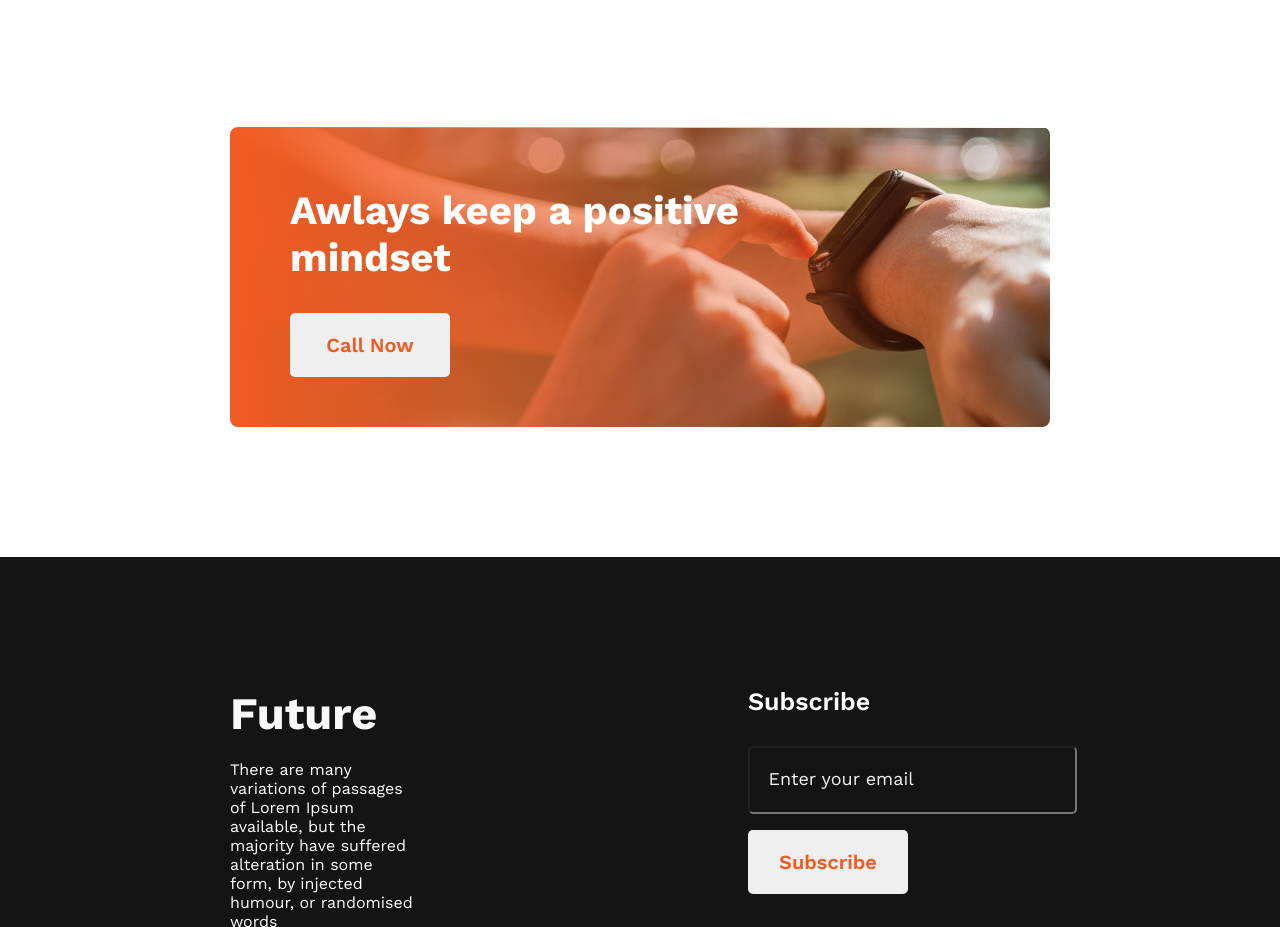
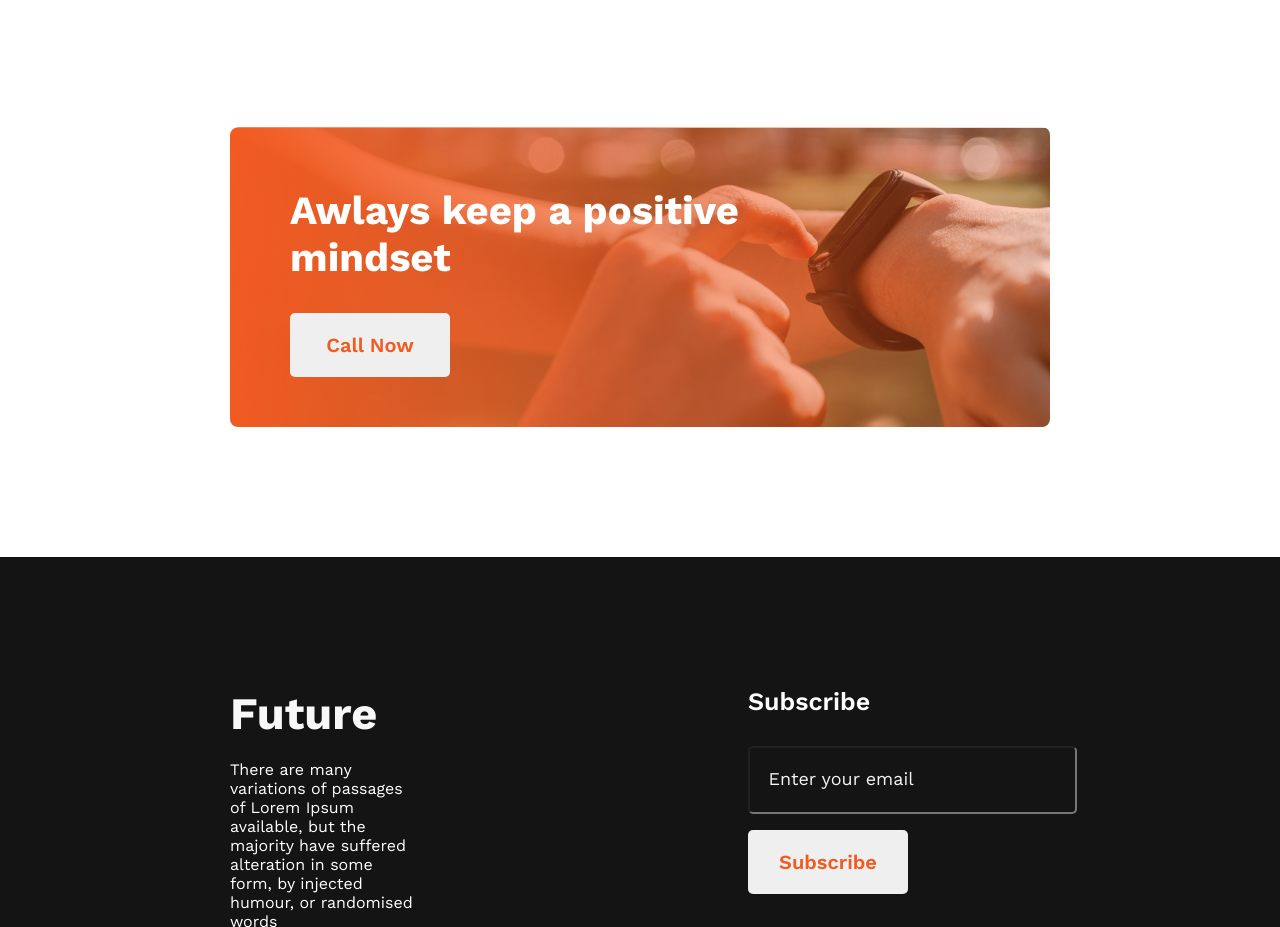
Before and after one commit to arafatkh999/assignment-01, a plain HTML site: page index.html in a window 1280 px wide. Shown: the part 2790-3717 px from the top of the page. Drawn offline with nearby package versions, Linux system fonts and the light colour scheme.

Commit message:
gradient to image

```diff
--- a/styles.css
+++ b/styles.css
@@ -149,8 +149,7 @@
 /* Call Now Section Styles */
 .call-now{
     margin: 130px 230px;
-    background-image:
-    linear-gradient(90deg, #F15B22 0%, rgba(241, 91, 34, 0) 100%), url('images/watch.png');
+    background-image:url('images/gradient2.png'), url('images/watch.png');
     height: 300px;
     border-radius: 8px;
 }
```
